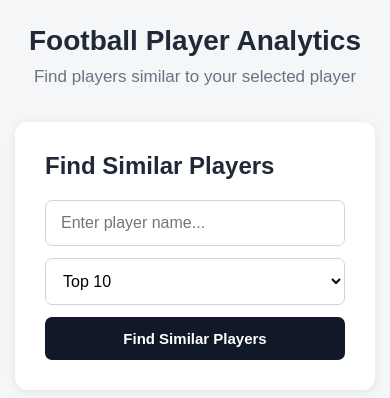
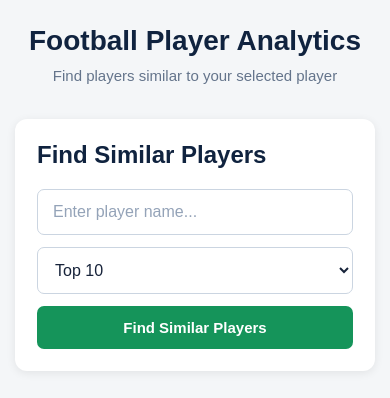
Before and after one commit to omat100/football, a React app in the folder frontend/: page / in a window 390 px wide. Shown: the top 398 px of the page. Built offline with nearby package versions, Linux system fonts and the light colour scheme; the HTML template or start-up script is replaced by a standard one.

Commit message:
visual improvements to frontend and fixed some bugs

```diff
--- a/frontend/src/App.css
+++ b/frontend/src/App.css
@@ -6,7 +6,7 @@ body {
   margin: 0;
   font-family: Arial, Helvetica, sans-serif;
   background: #f4f6f8;
-  color: #1f2937;
+  color: #17233a;
 }
 
 button,
@@ -19,7 +19,6 @@ select {
   min-height: 100vh;
   padding: 40px 20px;
 }
-
 
 /* =========================
    HEADER
@@ -35,11 +34,12 @@ select {
   margin: 0;
   font-size: 36px;
   font-weight: 700;
+  color: #10233f;
 }
 
 .header p {
   margin-top: 10px;
-  color: #6b7280;
+  color: #64748b;
   font-size: 17px;
 }
 
@@ -59,7 +59,7 @@ main {
    ========================= */
 
 .search-section {
-  background: white;
+  background: #ffffff;
   padding: 30px;
   border-radius: 12px;
   box-shadow: 0 2px 10px rgba(0, 0, 0, 0.08);
@@ -69,10 +69,8 @@ main {
   margin-top: 0;
   margin-bottom: 20px;
   font-size: 24px;
+  color: #10233f;
 }
-
-
-/* Search controls */
 
 .search-controls {
   display: flex;
@@ -80,77 +78,98 @@ main {
 }
 
 
-/* Search input */
+/* =========================
+   PLAYER SEARCH INPUT
+   ========================= */
 
 .search-controls input {
   flex: 1;
   min-width: 0;
+  padding: 13px 15px;
+  border: 1px solid #cbd5e1;
+  border-radius: 7px;
+  font-size: 16px;
+  outline: none;
+  color: #17233a;
+  background: #ffffff;
+}
 
-  padding: 13px 15px;
+.search-controls input::placeholder {
+  color: #94a3b8;
+}
 
-  border: 1px solid #d1d5db;
+.search-controls input:focus {
+  border-color: #94a3b8;
+}
+
+
+/* =========================
+   TOP K SELECT
+   ========================= */
+
+.search-controls select {
+  padding: 13px;
+  border: 1px solid #cbd5e1;
   border-radius: 7px;
-
   font-size: 16px;
-
+  background: #ffffff;
+  color: #17233a;
+  cursor: pointer;
   outline: none;
 }
 
-.search-controls input:focus {
-  border-color: #6b7280;
-}
 
-
-/* Top K dropdown */
-
-.search-controls select {
-  padding: 13px;
-
-  border: 1px solid #d1d5db;
-  border-radius: 7px;
-
-  font-size: 16px;
-
-  background: white;
-
-  cursor: pointer;
-}
-
-
-/* Search button */
+/* =========================
+   FIND SIMILAR PLAYERS BUTTON
+   ========================= */
 
 .search-controls button {
-  padding: 13px 20px;
-
+  padding: 13px 22px;
   border: none;
   border-radius: 7px;
 
-  background: #111827;
-  color: white;
+  /*
+    Welcoming green
+  */
+  background: #15945a;
 
+  color: #ffffff;
   font-size: 15px;
   font-weight: 600;
 
   cursor: pointer;
+
+  transition:
+    background 0.15s ease,
+    transform 0.15s ease,
+    box-shadow 0.15s ease;
 }
 
 .search-controls button:hover {
-  background: #374151;
+  background: #117c4b;
+  transform: translateY(-1px);
+  box-shadow: 0 4px 10px rgba(21, 148, 90, 0.22);
+}
+
+.search-controls button:active {
+  transform: translateY(0);
 }
 
 .search-controls button:disabled {
   opacity: 0.6;
   cursor: not-allowed;
+  transform: none;
+  box-shadow: none;
 }
 
 
-/* Error */
+/* =========================
+   ERROR
+   ========================= */
 
 .error-message {
   margin: 15px 0 0;
-
   color: #dc2626;
-
   font-size: 14px;
 }
 
@@ -161,51 +180,61 @@ main {
 
 .loading {
   margin-top: 30px;
-
   text-align: center;
-
-  color: #6b7280;
-
+  color: #64748b;
   font-size: 16px;
 }
 
 
 /* =========================
-   RESULTS
+   RESULTS HEADER
    ========================= */
 
 .results-section {
   margin-top: 35px;
 }
 
+.results-header {
+  display: flex;
+  align-items: center;
+  justify-content: space-between;
+  margin-bottom: 18px;
+}
+
 .results-section h2 {
-  margin-bottom: 18px;
+  margin: 0;
+  font-size: 26px;
+  color: #10233f;
+}
 
-  font-size: 26px;
+.results-count {
+  color: #64748b;
+  font-size: 15px;
 }
 
 
-/* Player grid */
+/* =========================
+   PLAYERS GRID
+   ========================= */
 
 .players-grid {
   display: grid;
-
   grid-template-columns: repeat(2, 1fr);
-
   gap: 15px;
 }
 
 
 /* =========================
-   PLAYER CARD
+   NORMAL PLAYER CARD
    ========================= */
 
 .player-card {
+  position: relative;
+
   display: flex;
-
   align-items: flex-start;
 
-  background: white;
+  background: #ffffff;
 
   padding: 22px;
 
@@ -213,42 +242,116 @@ main {
 
   box-shadow: 0 2px 8px rgba(0, 0, 0, 0.07);
 
-  transition: transform 0.15s ease,
-              box-shadow 0.15s ease;
+  transition:
+    transform 0.15s ease,
+    box-shadow 0.15s ease;
 }
 
 .player-card:hover {
   transform: translateY(-2px);
 
-  box-shadow: 0 5px 15px rgba(0, 0, 0, 0.10);
+  box-shadow:
+    0 5px 15px rgba(0, 0, 0, 0.10);
 }
 
 
-/* Ranking number */
+/* =========================
+   #1 BEST FIT CARD
+   ========================= */
+
+.best-fit-card {
+  background: #fffaf0;
+
+  border: 1px solid #f0b429;
+
+  box-shadow:
+    0 3px 12px rgba(212, 167, 44, 0.12);
+}
+
+.best-fit-card:hover {
+  box-shadow:
+    0 6px 18px rgba(212, 167, 44, 0.18);
+}
+
+
+/* =========================
+   BEST FIT RIBBON
+   ========================= */
+
+/*
+  The ribbon is intentionally rotated clockwise.
+
+  It sits on the top-right corner and extends
+  diagonally toward the inside of the card.
+*/
+
+.best-fit-ribbon {
+  position: absolute;
+
+  top: 16px;
+  right: -1px;
+
+  width: 125px;
+  height: 34px;
+
+  display: flex;
+  align-items: center;
+  justify-content: center;
+
+  background: #d4a72c;
+
+  color: #ffffff;
+
+  font-size: 13px;
+  font-weight: 700;
+
+  letter-spacing: 0.5px;
+
+  transform: rotate(45deg);
+
+  transform-origin: center;
+
+  z-index: 2;
+
+  box-shadow:
+    0 2px 5px rgba(0, 0, 0, 0.12);
+}
+
+
+/* =========================
+   PLAYER RANK
+   ========================= */
 
 .player-rank {
   min-width: 55px;
 
   font-size: 18px;
-
   font-weight: bold;
 
-  color: #6b7280;
+  color: #64748b;
+}
+
+.best-fit-card .player-rank {
+  color: #a86f00;
 }
 
 
-/* Player information */
+/* =========================
+   PLAYER DETAILS
+   ========================= */
 
 .player-details {
   flex: 1;
+  min-width: 0;
 }
 
 .player-details h3 {
-  margin: 0 0 12px;
+  margin: 0 0 10px;
 
   font-size: 19px;
+  color: #10233f;
 
-  color: #111827;
+  font-weight: 700;
 }
 
 
@@ -258,31 +361,54 @@ main {
 
 .similarity {
   display: flex;
-
   justify-content: space-between;
-
   align-items: center;
 
-  margin-bottom: 18px;
+  margin-bottom: 7px;
 
-  padding-bottom: 12px;
-
-  border-bottom: 1px solid #e5e7eb;
-
-  color: #6b7280;
+  color: #64748b;
 
   font-size: 14px;
 }
 
 .similarity strong {
-  color: #111827;
+  color: #123d72;
+  font-size: 16px;
+}
 
-  font-size: 16px;
+.best-fit-card .similarity strong {
+  color: #a86f00;
 }
 
 
 /* =========================
-   PLAYER DETAILS
+   SIMILARITY BAR
+   ========================= */
+
+.similarity-bar {
+  width: 100%;
+  height: 7px;
+
+  margin-bottom: 20px;
+
+  background: #e2e8f0;
+
+  border-radius: 10px;
+
+  overflow: hidden;
+}
+
+.similarity-progress {
+  height: 100%;
+
+  background: #d4a72c;
+
+  border-radius: 10px;
+}
+
+
+/* =========================
+   PLAYER INFORMATION
    ========================= */
 
 .player-info {
@@ -291,14 +417,19 @@ main {
   grid-template-columns: repeat(2, 1fr);
 
   gap: 14px 25px;
+
+  padding-top: 18px;
+
+  border-top: 1px solid #e5e7eb;
 }
 
 
-/* Individual information */
+/* =========================
+   INFORMATION ITEM
+   ========================= */
 
 .info-item {
   display: flex;
-
   flex-direction: column;
 
   gap: 4px;
@@ -306,11 +437,8 @@ main {
   font-size: 14px;
 }
 
-
-/* Label */
-
 .info-label {
-  color: #9ca3af;
+  color: #94a3b8;
 
   font-size: 11px;
 
@@ -321,11 +449,8 @@ main {
   letter-spacing: 0.5px;
 }
 
-
-/* Actual value */
-
 .info-value {
-  color: #374151;
+  color: #17233a;
 
   font-size: 14px;
 
@@ -334,7 +459,7 @@ main {
 
 
 /* =========================
-   RESPONSIVE
+   MOBILE
    ========================= */
 
 @media (max-width: 700px) {
@@ -347,8 +472,22 @@ main {
     font-size: 28px;
   }
 
+  .header p {
+    font-size: 15px;
+  }
+
+  .search-section {
+    padding: 22px;
+  }
+
   .search-controls {
     flex-direction: column;
+  }
+
+  .search-controls input,
+  .search-controls select,
+  .search-controls button {
+    width: 100%;
   }
 
   .players-grid {
@@ -359,4 +498,13 @@ main {
     grid-template-columns: 1fr;
   }
 
+  .results-header {
+    align-items: flex-start;
+    gap: 8px;
+    flex-direction: column;
+  }
+
+  .best-fit-ribbon {
+    right: -12px;
+  }
 }
--- a/frontend/src/components/SimilarPlayers.jsx
+++ b/frontend/src/components/SimilarPlayers.jsx
@@ -37,14 +37,31 @@ function SimilarPlayers({ players }) {
 
   return (
     <section className="results-section">
+      <div className="results-header">
         <h2>Similar Players</h2>
 
+        <span className="results-count">
+          Showing {players.length} similar players
+        </span>
+      </div>
+
       <div className="players-grid">
-        {players.map((player, index) => (
+        {players.map((player, index) => {
+          const isBestFit = index === 0;
+
+          return (
             <div
-            className="player-card"
+              className={`player-card ${
+                isBestFit ? "best-fit-card" : ""
+              }`}
               key={`${player.name}-${index}`}
             >
+              {isBestFit && (
+                <div className="best-fit-ribbon">
+                  BEST FIT
+                </div>
+              )}
+
               <div className="player-rank">
                 #{index + 1}
               </div>
@@ -58,6 +75,15 @@ function SimilarPlayers({ players }) {
                   <strong>
                     {(player.similarity * 100).toFixed(2)}%
                   </strong>
+                </div>
+
+                <div className="similarity-bar">
+                  <div
+                    className="similarity-progress"
+                    style={{
+                      width: `${player.similarity * 100}%`,
+                    }}
+                  ></div>
                 </div>
 
                 <div className="player-info">
@@ -105,7 +131,8 @@ function SimilarPlayers({ players }) {
                 </div>
               </div>
             </div>
-        ))}
+          );
+        })}
       </div>
     </section>
   );
```
Lines whose indentation alone changed are shown as unchanged.
